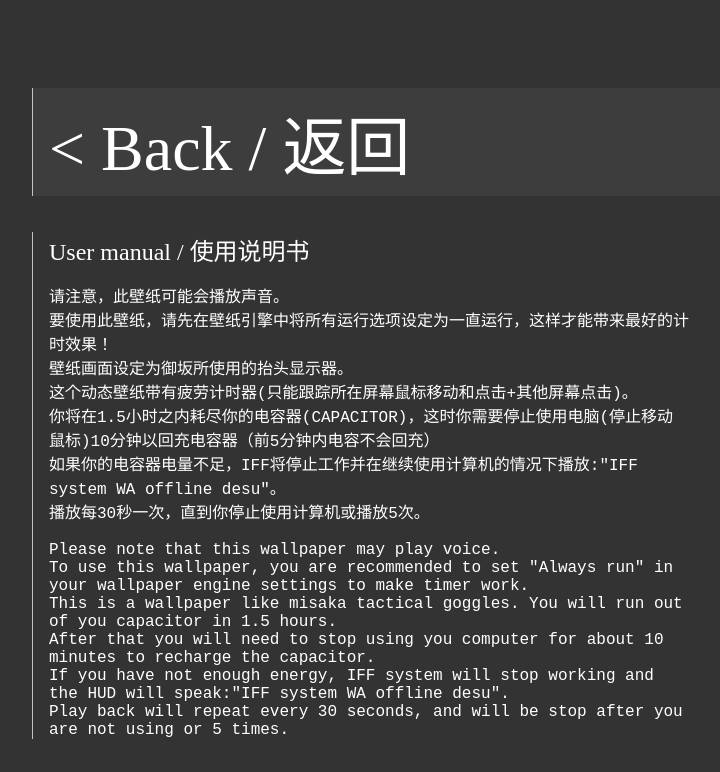
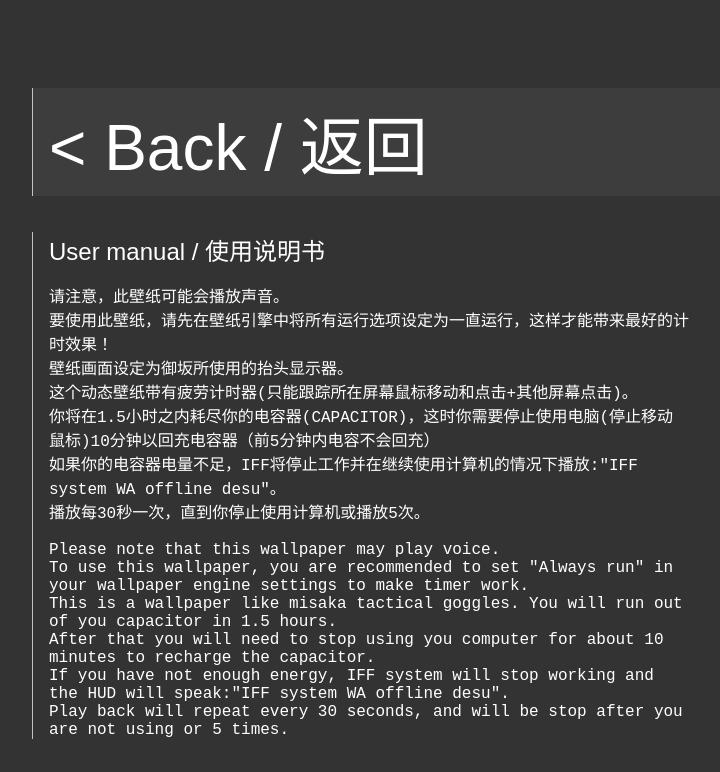
Before and after one commit to hui-shao/MisakaHUD, a plain HTML site: page src/notice/index.html in a window 1280 px wide. Shown: the top 772 px of the page, without its empty margins (56-776 px from the left). Drawn offline with Linux system fonts and the light colour scheme.

Commit message:
Update some info 2020.04.18

```diff
--- a/src/notice/index.html
+++ b/src/notice/index.html
@@ -83,7 +83,7 @@ Others / 其他说明
 本修改版项目地址：https://github.com/hui-shao/MisakaHUD
 </pre>
 <style>
-    body{s
+    body{
         font-family: "Microsoft JhengHei UI", sans-serif;
         background-color: #333;
         color: #fff;
```
